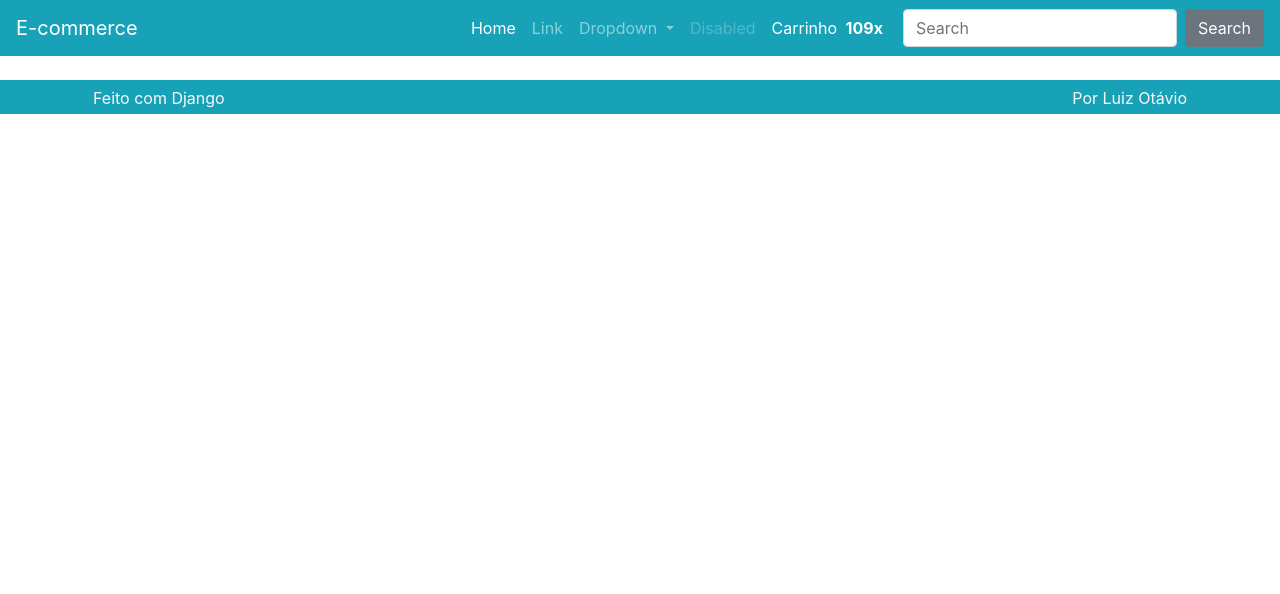
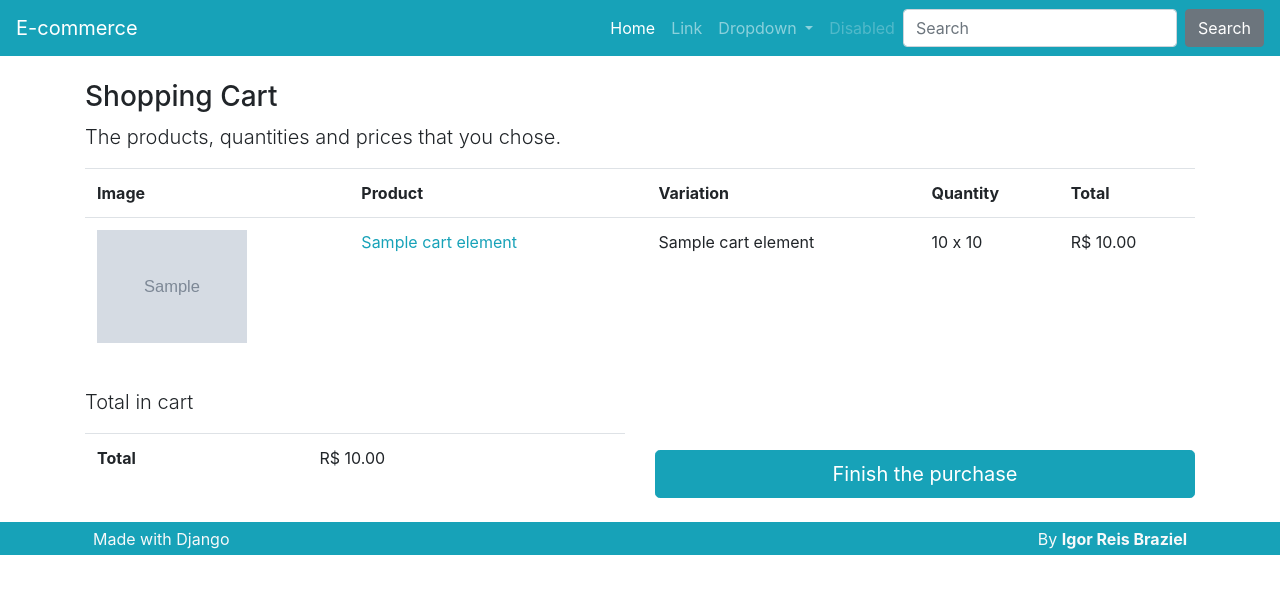
Before and after one commit to Igorbraziel/Django_Projeto_E-commerce, a Django app: template product/templates/product/cart.html in a window 1280 px wide. Shown: the top 594 px of the page. Run offline with Django 5.2, Linux system fonts and the light colour scheme; the template is opened without the code that fills it: most values are stand-ins (such as "Sample title", 1, 10 or a date in 2020); grey boxes marked "Sample" are stand-in pictures; some libraries are stand-ins or nearby versions.

Commit message:
Render the cart

```diff
--- a/product/templates/product/cart.html
+++ b/product/templates/product/cart.html
@@ -1,8 +1,82 @@
 {% extends 'base.html' %}
+{% load omfilters %}
 
 {% block content %}
 
-{% if request.session.cart %}
+{% if cart %}
+
+    <div class="row mt-3">
+        <div class="col">
+            <h3>Shopping Cart</h3>
+            <p class="lead">The products, quantities and prices that you chose.</p>
+            <div class="table-responsive">
+                <table class="table">
+                    <tr>
+                        <th class="d-none d-lg-block">Image</th>
+                        <th>Product</th>
+                        <th>Variation</th>
+                        <th>Quantity</th>
+                        <th>Total</th>
+                    </tr>
+
+                    {% for cart_element in cart.values %}
+                        <tr>
+                            <td class="d-none d-lg-block">
+                                <img class="cart-img" src="{{ cart_element.image_url }}">
+                            </td>
+                            <td>
+                                <a href="{% url 'product:detail' cart_element.slug %}">
+                                    {{ cart_element.product_name }}
+                                </a>
+                                <a class="ml-3" href="{% url 'product:removefromcart' %}?vid={{ cart_element.variation_pk }}">
+                                    <i class="fas fa-times-circle text-danger" aria-hidden="true"></i>
+                                </a>
+                            </td>
+                            <td>{{ cart_element.variation_name }}</td>
+                            <td>{{ cart_element.quantity }} x
+                                {% if cart_element.unit_promotional_price %}
+                                    {{ cart_element.unit_promotional_price }}
+                                {% else %}
+                                    {{ cart_element.unit_price }}
+                                {% endif %}
+                            </td>
+                            {% if cart_element.quantitative_promotional_price %}
+                                <td>{{ cart_element.quantitative_promotional_price | price_format }}</td>
+                            {% else %}
+                                <td>{{ cart_element.quantitative_price | price_format }}</td>
+                            {% endif %}
+                        </tr>
+                    {% endfor %}
+                </table>
+            </div>
+        </div>
+    </div>
+    <div class="row mt-3">
+        <div class="col-lg">
+            <p class='lead'>Total in cart</p>
+            <div class='table-responsive'>
+                <table class="table">
+                    <tr>
+                        <td class="font-weight-bold">Total</td>
+                        <td>{{ cart | cart_total_value | price_format }}</td>
+                    </tr>
+                </table>
+            </div>
+        </div>
+        <div class="col-lg mt-auto">
+            <a class="btn btn-lg btn-block btn-primary" href="#">
+                Finish the purchase
+            </a>
+        </div>
+    </div>
+
+{% else %}
+    <div class="row mt-3">
+        <div class="col">
+            <h3>Empty Cart</h3>
+            <p class="lead">There're no products in your cart</p>
+        </div>
+    </div>
 
 {% endif %}
 
--- a/product/templatetags/omfilters.py
+++ b/product/templatetags/omfilters.py
@@ -5,3 +5,17 @@ register = Library()
 @register.filter
 def price_format(value):
     return f'R$ {value:.2f}'
+
+@register.filter
+def cart_total_quantity(cart):
+    return sum([cart_element['quantity'] for cart_element in cart.values()])
+
+@register.filter
+def cart_total_value(cart):
+    total_value = 0
+    for cart_element in cart.values():
+        if cart_element['quantitative_promotional_price']:
+            total_value += cart_element['quantitative_promotional_price']
+        else:
+            total_value += cart_element['quantitative_price']
+    return total_value
--- a/product/urls.py
+++ b/product/urls.py
@@ -6,8 +6,8 @@ app_name = 'product'
 urlpatterns = [
     path('', views.ProductListView.as_view(), name='list'),
     path('addtocart/', views.AddToCartView.as_view(), name='addtocart'),
-    path('<slug:slug>/', views.ProductDetailView.as_view(), name='detail'),
     path('removefromcart/', views.RemoveFromCartView.as_view(), name='removefromcart'),
     path('cart/', views.CartView.as_view(), name='cart'),
     path('finish/', views.FinishView.as_view(), name='finish'),
+    path('<slug:slug>/', views.ProductDetailView.as_view(), name='detail'),
 ]
--- a/templates/partials/_footer.html
+++ b/templates/partials/_footer.html
@@ -5,12 +5,12 @@
         <div class="row">
             <div class="col">
                 <div class="p-1">
-                    <span class="align-middle p-1">Feito com Django</span>
+                    <span class="align-middle p-1">Made with Django</span>
                 </div>
             </div>
             <div class="col">
                 <div class="p-1 text-right">
-                    <span class="align-middle p-1">Por Luiz Otávio</span>
+                    <span class="align-middle p-1">By <strong>Igor Reis Braziel</strong></span>
                 </div>
             </div>
         </div>
--- a/templates/partials/_nav.html
+++ b/templates/partials/_nav.html
@@ -1,3 +1,5 @@
+{% load omfilters %}
+
 <nav class="navbar navbar-dark bg-primary navbar-expand-lg">
     <a class="navbar-brand" href="{% url 'product:list' %}">E-commerce</a>
     <button class="navbar-toggler" type="button" data-toggle="collapse" data-target="#navbarSupportedContent"
@@ -8,7 +10,7 @@
     <div class="collapse navbar-collapse" id="navbarSupportedContent">
         <ul class="navbar-nav ml-auto">
             <li class="nav-item active">
-                <a class="nav-link" href="#">Home <span class="sr-only">(current)</span></a>
+                <a class="nav-link" href="{% url 'product:list' %}">Home <span class="sr-only">(current)</span></a>
             </li>
             <li class="nav-item">
                 <a class="nav-link" href="#">Link</a>
@@ -28,19 +30,22 @@
             <li class="nav-item">
                 <a class="nav-link disabled" href="#">Disabled</a>
             </li>
+
+            {% if request.session.cart %}
             <li class="nav-item">
-                <a class="nav-link nav-cart-link active" href="#">
+                <a class="nav-link nav-cart-link active" href="{% url 'product:cart' %}">
                     <span class="nav-cart-text mr-1">
-                        Carrinho
+                        Cart
                     </span>
                     <span class="nav-cart-count mr-1">
-                        <strong>109x</strong>
+                        <strong>{{ request.session.cart | cart_total_quantity }}</strong>
                     </span>
                     <span class="nav-cart-icon mr-2">
                         <i class="fas fa-shopping-cart"></i>
                     </span>
                 </a>
             </li>
+            {% endif %}
         </ul>
         <form class="form-inline my-2 my-lg-0">
             <input class="form-control mr-sm-2" type="search" placeholder="Search" aria-label="Search">
```
Also changed, not shown: product/views.py (+24 -5 lines), store/settings.py (+9 -0 lines).
